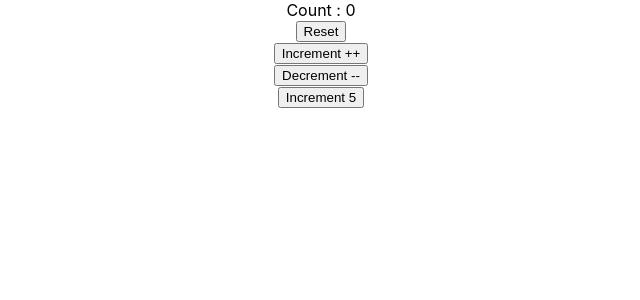
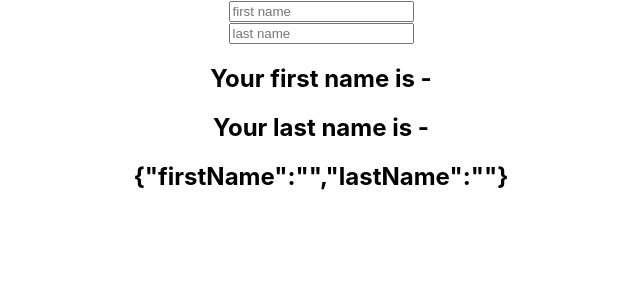
Before and after one commit to suman-saurabh-das/react-tutorial-javascript, a React (Create React App) app: page / in a window 1280 px wide. Shown: the top 300 px of the page, without its empty margins (319-959 px from the left). Built offline with nearby package versions, Linux system fonts and the light colour scheme.

Commit message:
Tutorial 47 (useState with Object) - Completed

```diff
--- a/src/App.js
+++ b/src/App.js
@@ -49,8 +49,8 @@
 // import PostForm from './components/section5/PostForm';
 // import ClassCounter from './components/section5/ClassCounter';
 // import HookCounter from './components/section5/HookCounter';
-import HookCounter2 from './components/section5/HookCounter2';
-
+// import HookCounter2 from './components/section5/HookCounter2';
+import HookCounter3 from './components/section5/HookCounter3';
 
 function App() {
   return (
@@ -163,7 +163,9 @@
       {/* <ClassCounter /> */}
       {/* <HookCounter /> */}
 
-      <HookCounter2 />
+      {/* <HookCounter2 /> */}
+
+      <HookCounter3 />
     </div>
   );
 }
--- /dev/null
+++ b/src/components/section5/HookCounter3.js
@@ -0,0 +1,39 @@
+import React from 'react'
+import { useState } from 'react'
+
+/*
+    NOTE - A state variable can be assigned a string, a number, a boolean, an object or an array
+
+    When setting the state of an object, we will have to use the spread operator to merge the previous state with the current state, if we do not do it, only one of the object property gets updated.
+    To merge the previous and current state, we will be using the spread operator.
+
+    NOTE - setState() in class component merges the state
+    but useState hook doesn't automatically merge and update the object
+
+    Spread operator is used to copy everything from the name object and then we can update the specific property.
+*/
+
+function HookCounter3() {
+    const [name, setName] = useState({ firstName: '', lastName: '' })
+
+    return (
+        <div>
+            <form action="">
+                <input type="text" placeholder='first name'
+                    value={name.firstName}
+                    onChange={(event) => (setName({ ...name, firstName: event.target.value }))} /> <br />
+                <input type="text" placeholder='last name'
+                    value={name.lastName}
+                    onChange={(event) => (setName({ ...name, lastName: event.target.value }))} />
+
+                <div>
+                    <h2>Your first name is - {name.firstName}</h2>
+                    <h2>Your last name is - {name.lastName}</h2>
+                    <h2>{JSON.stringify(name)}</h2>
+                </div>
+            </form>
+        </div>
+    )
+}
+
+export default HookCounter3
```
